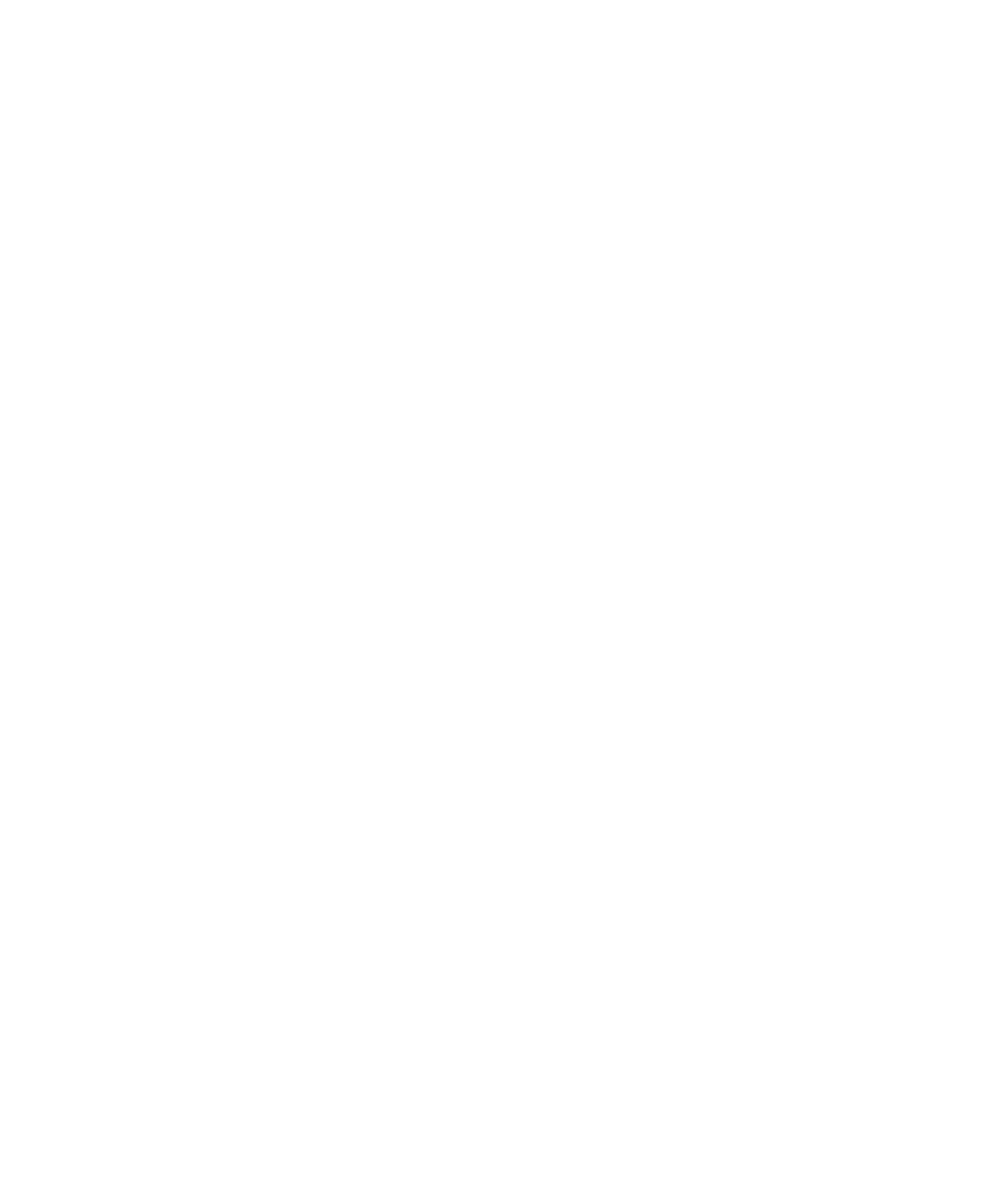
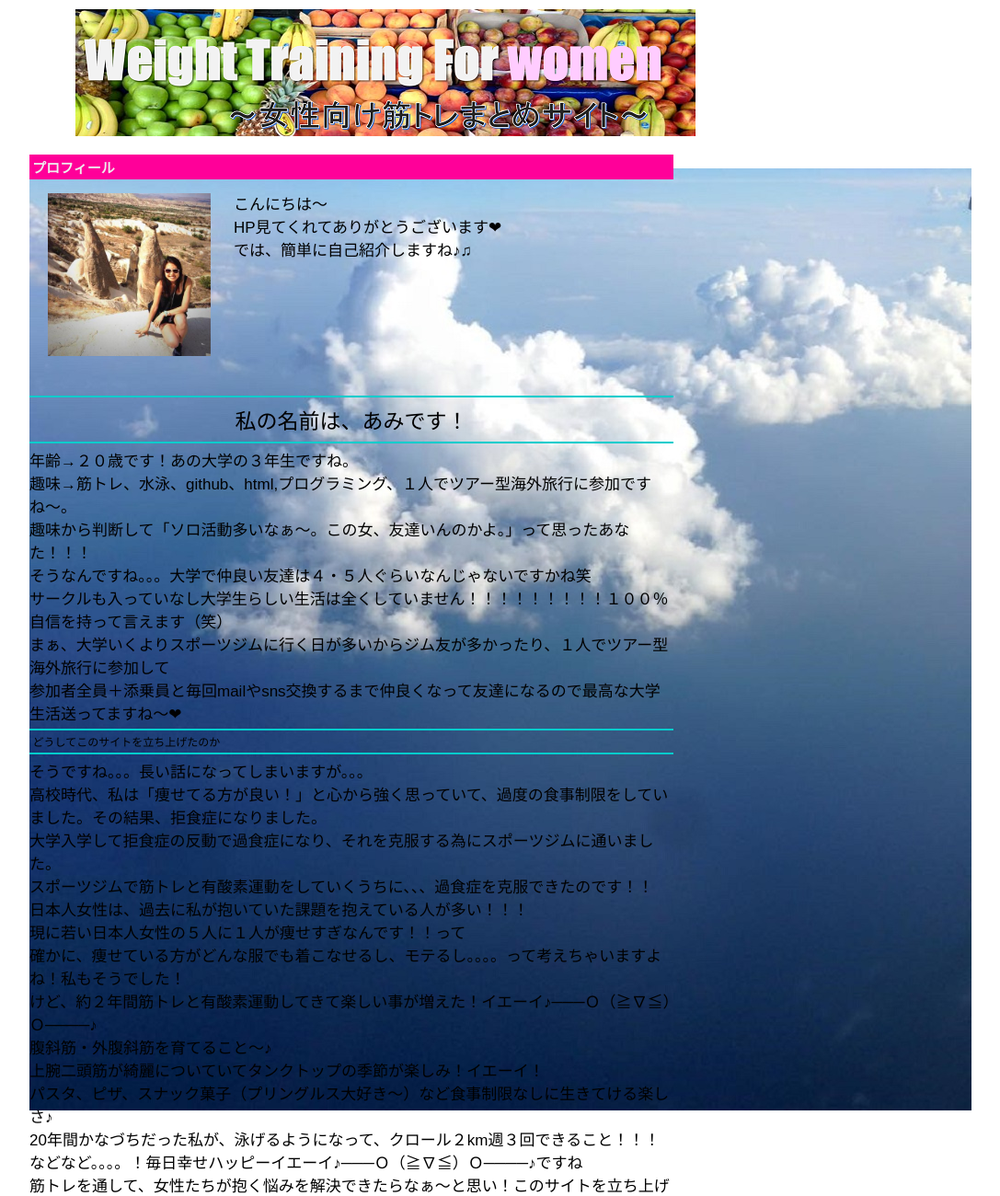
Before and after one commit to amippy/muscle4woman, a plain HTML site: page profile.html in a window 1280 px wide. Shown: the top 1300 px of the page at 92% size, without its empty margins (96-1183 px from the left). Before the commit the page ends 800 px from the top, so only its background shows below. Drawn offline with Linux system fonts and the light colour scheme.

Commit message:
プロフィールページ作成

```diff
--- a/main2.css
+++ b/main2.css
@@ -116,3 +116,20 @@ padding-left:9px;
 	font-size: 23px;
 	text-align: center;
 }
+
+/* プロフィール画像のとこ */
+
+.profile_pic {
+	float: left !important;
+	padding-top: 15px;
+	width: 177px;
+	margin-left: 20px;
+}
+
+.profile_main_txt {
+	width: 478px;
+	margin-left: 0px;
+	float: right;
+	margin-top: 13px;
+	padding-left: 0px;
+}
--- a/profile.html
+++ b/profile.html
@@ -3,11 +3,60 @@
 
 <head>
 <meta content="text/html; charset=utf-8" http-equiv="Content-Type" />
-<title>無題 1</title>
+<!-- #BeginEditable "doctitle" -->
+<meta name="Keywords" content="くびれ,筋トレ,女性,ダイエット,お腹,ダイエット,引き締める" />
+<meta name="Description" content="女性向き筋トレダイエットで健康で引き締まったボディを手に入れよう！あなたのお腹は筋トレでかっこよく大変身！" />
+<title>プロフィール</title>
+<!-- #EndEditable -->
+<link rel="stylesheet" href="main2.css" type="text/css" />
 </head>
 
 <body>
+<div id="head">
+<h1><a href="./"><img src="img/kintorematomesaito.png"/></a></h1>
+</div>
+<div id="left">
+<!-- #BeginEditable "main" -->
+<h2>プロフィール</h2>
+<div style="height: 230px;">
+  <img src="img/turkey.jpg" class="profile_pic">
+  <div class="profile_main_txt">
+    <p>こんにちは〜</p>
+    <p>HP見てくれてありがとうございます❤︎</p>
+    <p>では、簡単に自己紹介しますね♪♫</p>
+  </div>
+</div>
+<ul>
+<h3 class="menu_font">私の名前は、あみです！</h3>
+年齢→２０歳です！あの大学の３年生ですね。<br />
+趣味→筋トレ、水泳、github、html,プログラミング、１人でツアー型海外旅行に参加ですね〜。<br />
+趣味から判断して「ソロ活動多いなぁ〜。この女、友達いんのかよ。」って思ったあなた！！！<br />
+そうなんですね。。。大学で仲良い友達は４・５人ぐらいなんじゃないですかね笑<br />
+サークルも入っていなし大学生らしい生活は全くしていません！！！！！！！！！１００％自信を持って言えます（笑）<br />
+まぁ、大学いくよりスポーツジムに行く日が多いからジム友が多かったり、１人でツアー型海外旅行に参加して<br />
+参加者全員＋添乗員と毎回mailやsns交換するまで仲良くなって友達になるので最高な大学生活送ってますね〜❤︎<br />
+</ul>
 
-</body>
+<h3 class="mene_font">どうしてこのサイトを立ち上げたのか</h3>
+そうですね。。。長い話になってしまいますが。。。<br />
+高校時代、私は「痩せてる方が良い！」と心から強く思っていて、過度の食事制限をしていました。その結果、拒食症になりました。<br />
+大学入学して拒食症の反動で過食症になり、それを克服する為にスポーツジムに通いました。<br />
+スポーツジムで筋トレと有酸素運動をしていくうちに、、、過食症を克服できたのです！！<br />
+日本人女性は、過去に私が抱いていた課題を抱えている人が多い！！！<br />
+現に若い日本人女性の５人に１人が痩せすぎなんです！！って<br />
+確かに、痩せている方がどんな服でも着こなせるし、モテるし。。。。って考えちゃいますよね！私もそうでした！<br />
+けど、約２年間筋トレと有酸素運動してきて楽しい事が増えた！イエーイ♪───Ｏ（≧∇≦）Ｏ────♪<br />
+<ol>
+  <li>腹斜筋・外腹斜筋を育てること〜♪</li>
+  <li>上腕二頭筋が綺麗についていてタンクトップの季節が楽しみ！イエーイ！</li>
+  <li>パスタ、ピザ、スナック菓子（プリングルス大好き〜）など食事制限なしに生きてける楽しさ♪</li>
+  <li>20年間かなづちだった私が、泳げるようになって、クロール２km週３回できること！！！</li>
+</ol>
+などなど。。。。！毎日幸せハッピーイエーイ♪───Ｏ（≧∇≦）Ｏ────♪ですね <br />
+筋トレを通して、女性たちが抱く悩みを解決できたらなぁ〜と思い！このサイトを立ち上げました！<br />
+家でもできる筋トレなので是非やってみてくださいね〜〜！<br />
 
-</html>
+
+
+
+<br />
```
Also changed, not shown: img/turkey.jpg (added).
